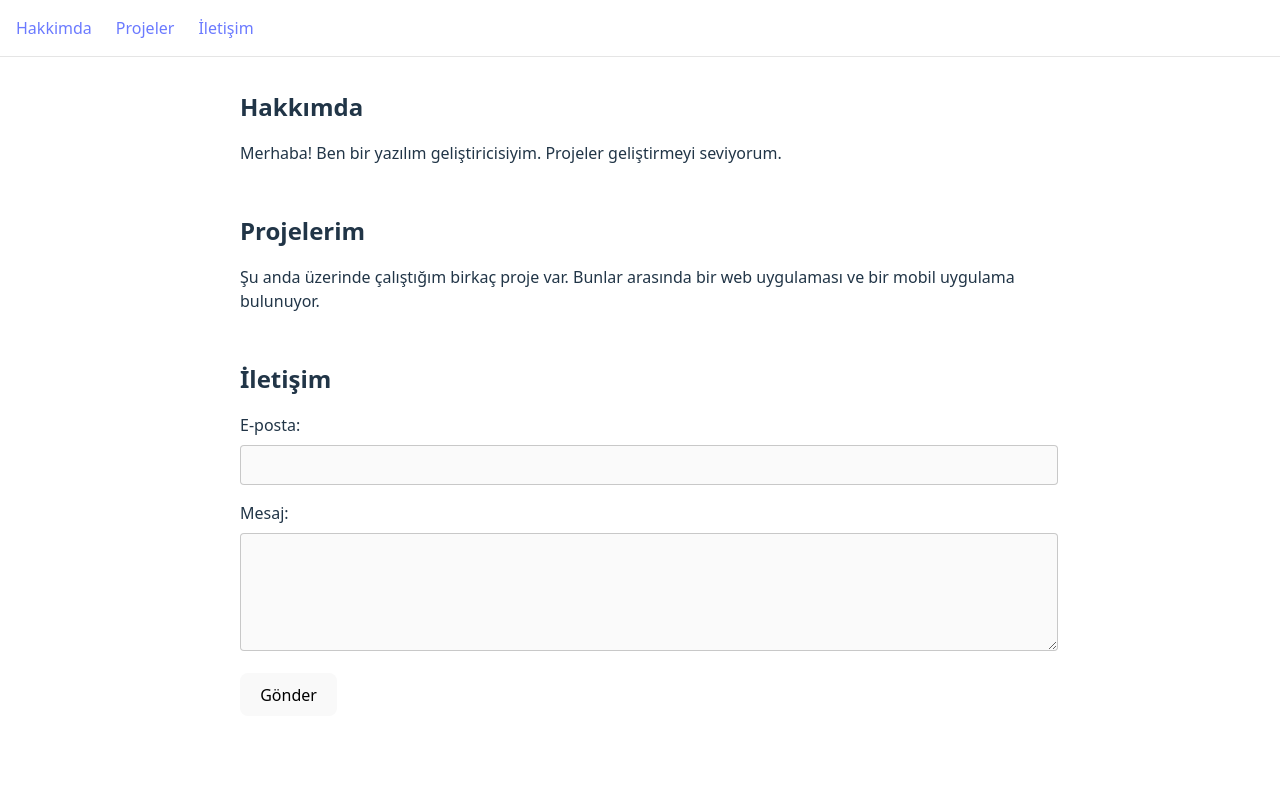
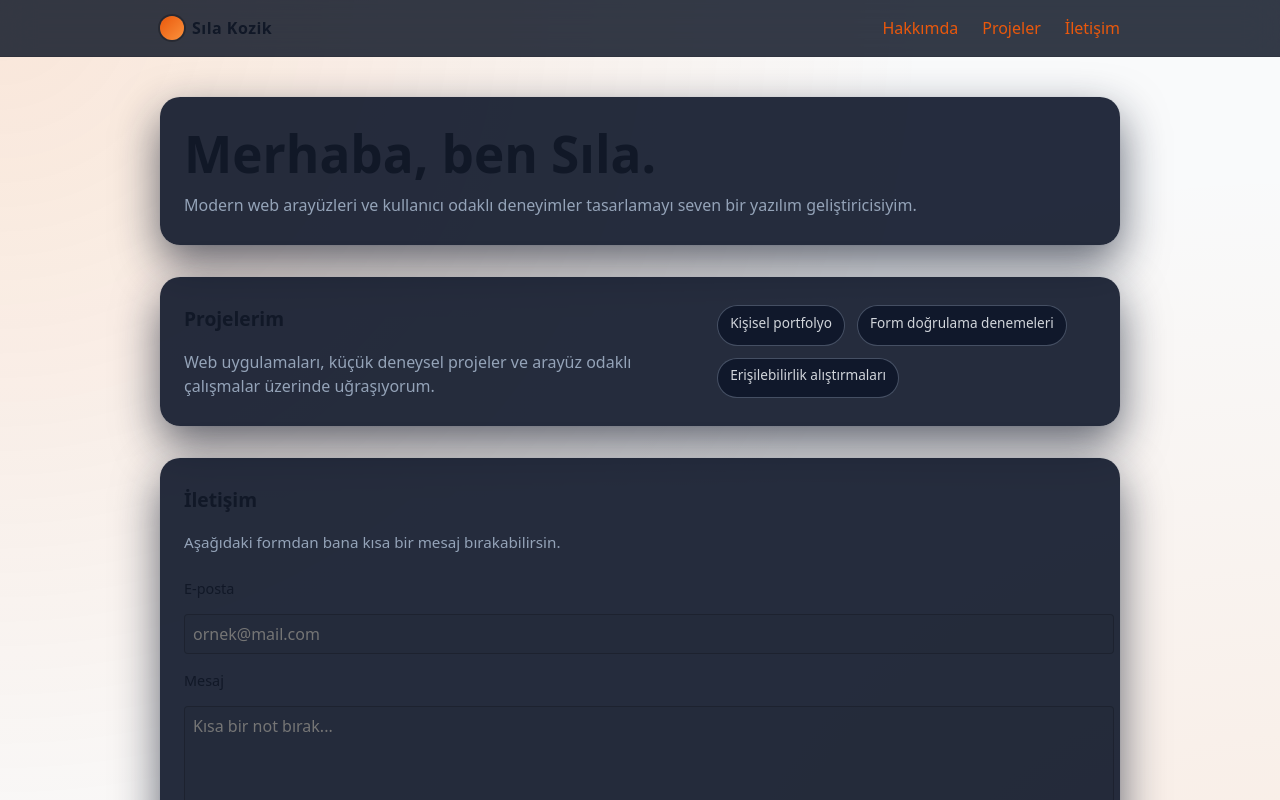
Before and after one commit to silakozik/web-lab, a React (Vite) app: page / in a window 1280 px wide. Shown: the top 800 px of the page. Built offline with nearby package versions, Linux system fonts and the light colour scheme.

Commit message:
refactor: enhance layout and styling for improved user experience

```diff
--- a/src/App.tsx
+++ b/src/App.tsx
@@ -19,59 +19,87 @@ function App() {
       return
     }
 
-    // Form gönderimi başarılı
     alert('Mesajınız gönderildi!')
     setEmail('')
     setMsg('')
   }
 
   return (
-    <>
+    <div className="page">
       <a href="#main-content" className="skip-link">
         Ana içeriğe atla
       </a>
-      <header>
-        <nav aria-label="Ana navigasyon">
-          <ul>
-            <li><a href="#hakkimda">Hakkimda</a></li>
+
+      <header className="site-header">
+        <nav aria-label="Ana navigasyon" className="site-nav">
+          <div className="brand">
+            <span className="brand-mark" aria-hidden="true" />
+            <span className="brand-name">Sıla Kozik</span>
+          </div>
+          <ul className="nav-list">
+            <li><a href="#hakkimda">Hakkımda</a></li>
             <li><a href="#projeler">Projeler</a></li>
             <li><a href="#iletisim">İletişim</a></li>
           </ul>
         </nav>
       </header>
 
-      <main id="main-content">
-        <section id="hakkimda">
-          <h2>Hakkımda</h2>
-          <p>Merhaba! Ben bir yazılım geliştiricisiyim. Projeler geliştirmeyi seviyorum.</p>
+      <main id="main-content" className="page-main">
+        <section id="hakkimda" className="section-card">
+          <h1>Merhaba, ben Sıla.</h1>
+          <p>Modern web arayüzleri ve kullanıcı odaklı deneyimler tasarlamayı seven bir yazılım geliştiricisiyim.</p>
         </section>
 
-        <section id="projeler">
-          <h2>Projelerim</h2>
-          <p>Şu anda üzerinde çalıştığım birkaç proje var. Bunlar arasında bir web uygulaması ve bir mobil uygulama bulunuyor.</p>
+        <section id="projeler" className="section-card section-grid">
+          <div>
+            <h2>Projelerim</h2>
+            <p>Web uygulamaları, küçük deneysel projeler ve arayüz odaklı çalışmalar üzerinde uğraşıyorum.</p>
+          </div>
+          <ul className="project-list">
+            <li className="project-pill">Kişisel portfolyo</li>
+            <li className="project-pill">Form doğrulama denemeleri</li>
+            <li className="project-pill">Erişilebilirlik alıştırmaları</li>
+          </ul>
         </section>
 
-        <section id="iletisim">
+        <section id="iletisim" className="section-card">
           <h2>İletişim</h2>
-          <form onSubmit={submit} noValidate>
-            <div>
-              <label htmlFor="mail">E-posta:</label>
-              <input type="email" id="mail" required value={email} onChange={e => setEmail(e.target.value)} />
+          <p className="section-subtitle">Aşağıdaki formdan bana kısa bir mesaj bırakabilirsin.</p>
+          <form onSubmit={submit} noValidate className="contact-form">
+            <div className="form-field">
+              <label htmlFor="mail">E-posta</label>
+              <input
+                type="email"
+                id="mail"
+                required
+                placeholder="ornek@mail.com"
+                value={email}
+                onChange={e => setEmail(e.target.value)}
+              />
             </div>
-            <div>
-              <label htmlFor="txt">Mesaj:</label>
-              <textarea id="txt" required minLength={10} value={msg} onChange={e => setMsg(e.target.value)} />
+            <div className="form-field">
+              <label htmlFor="txt">Mesaj</label>
+              <textarea
+                id="txt"
+                required
+                minLength={10}
+                placeholder="Kısa bir not bırak..."
+                value={msg}
+                onChange={e => setMsg(e.target.value)}
+              />
             </div>
             {err && <small role="alert">{err}</small>}
-            <button type="submit">Gönder</button>
+            <div className="form-actions">
+              <button type="submit">Gönder</button>
+            </div>
           </form>
         </section>
       </main>
 
-      <footer>
+      <footer className="site-footer">
         <p>&copy; 2026 Sıla Kozik. Tüm hakları saklıdır.</p>
       </footer>
-    </>
+    </div>
   )
 }
 
--- a/src/index.css
+++ b/src/index.css
@@ -1,29 +1,23 @@
-:root {
-  font-family: system-ui, Avenir, Helvetica, Arial, sans-serif;
-  line-height: 1.5;
-  font-weight: 400;
+@import './styles/tokens.css';
 
-  color-scheme: light dark;
-  color: rgba(255, 255, 255, 0.87);
-  background-color: #2a2a35;
-
-  font-synthesis: none;
-  text-rendering: optimizeLegibility;
-  -webkit-font-smoothing: antialiased;
-  -moz-osx-font-smoothing: grayscale;
+a,
+button,
+input,
+textarea {
+  font-family: inherit;
 }
 
 a {
   font-weight: 500;
-  color: #7c8aff;
+  color: var(--color-primary);
   text-decoration: inherit;
 }
 a:hover {
-  color: #9ba5ff;
+  color: var(--color-primary-hover);
 }
 a:focus,
 a:focus-visible {
-  outline: 2px solid #7c8aff;
+  outline: 2px solid var(--color-primary);
   outline-offset: 2px;
 }
 
@@ -31,7 +25,7 @@ a:focus-visible {
   position: absolute;
   top: -40px;
   left: 0;
-  background: #7c8aff;
+  background: var(--color-primary);
   color: white;
   padding: 8px;
   text-decoration: none;
@@ -45,14 +39,66 @@ body {
   margin: 0;
   min-width: 320px;
   min-height: 100vh;
+  background-color: var(--color-bg);
+  color: var(--color-text);
+  background-image:
+    radial-gradient(circle at top left, rgba(249, 115, 22, 0.15), transparent 55%),
+    radial-gradient(circle at bottom right, rgba(249, 115, 22, 0.12), transparent 55%);
 }
 
-header {
-  padding: 1rem;
-  border-bottom: 1px solid rgba(255, 255, 255, 0.1);
+.page {
+  min-height: 100vh;
+  display: flex;
+  flex-direction: column;
 }
 
-nav ul {
+.page-main {
+  max-width: 960px;
+  margin: 0 auto;
+  padding: 2.5rem 1.5rem 3rem;
+  display: flex;
+  flex-direction: column;
+  gap: 2rem;
+}
+
+.site-header {
+  padding: 1rem;
+  border-bottom: 1px solid var(--color-border-subtle);
+  position: sticky;
+  top: 0;
+  z-index: 10;
+  backdrop-filter: blur(16px);
+  background-color: rgba(17, 24, 39, 0.85);
+}
+
+.site-nav {
+  max-width: 960px;
+  margin: 0 auto;
+  display: flex;
+  align-items: center;
+  justify-content: space-between;
+}
+
+.brand {
+  display: flex;
+  align-items: center;
+  gap: 0.5rem;
+}
+
+.brand-mark {
+  width: 24px;
+  height: 24px;
+  border-radius: 0.75rem;
+  background: linear-gradient(135deg, var(--color-primary), var(--color-primary-hover));
+  box-shadow: 0 0 0 2px rgba(0, 0, 0, 0.25);
+}
+
+.brand-name {
+  font-weight: 600;
+  letter-spacing: 0.03em;
+}
+
+.nav-list {
   list-style: none;
   padding: 0;
   margin: 0;
@@ -60,56 +106,91 @@ nav ul {
   gap: 1.5rem;
 }
 
-main {
-  max-width: 800px;
-  margin: 0 auto;
-  padding: 2rem 1rem;
-}
-
-section {
-  margin-bottom: 3rem;
+h1 {
+  font-size: clamp(2rem, 3vw, 2.4rem);
+  margin: 0 0 0.75rem;
 }
 
 section h2 {
   margin-top: 0;
   margin-bottom: 1rem;
+  font-size: 1.2rem;
 }
 
-figure {
-  margin: 1.5rem 0;
+.section-card {
+  border-radius: 1.25rem;
+  padding: 1.75rem 1.5rem;
+  background: rgba(15, 23, 42, 0.9);
+  box-shadow:
+    0 18px 45px rgba(15, 23, 42, 0.65),
+    0 0 0 1px rgba(148, 163, 184, 0.08);
 }
 
-figure img {
-  max-width: 200px;
-  height: auto;
-  border-radius: 4px;
+.section-card p {
+  margin: 0.5rem 0 0;
+  color: rgba(148, 163, 184, 1);
 }
 
-figcaption {
-  margin-top: 0.5rem;
-  font-size: 0.9rem;
-  color: rgba(255, 255, 255, 0.7);
+.section-subtitle {
+  font-size: 0.95rem;
+  color: rgba(148, 163, 184, 1);
 }
 
-form div {
-  margin-bottom: 1rem;
+.section-grid {
+  display: grid;
+  grid-template-columns: minmax(0, 2fr) minmax(0, 1.5fr);
+  gap: 1.75rem;
+}
+
+.project-list {
+  list-style: none;
+  margin: 0;
+  padding: 0;
+  display: flex;
+  flex-wrap: wrap;
+  gap: 0.75rem;
+}
+
+.project-pill {
+  padding: 0.4rem 0.75rem;
+  border-radius: 999px;
+  background-color: rgba(15, 23, 42, 0.9);
+  border: 1px solid rgba(148, 163, 184, 0.4);
+  font-size: 0.85rem;
+  color: rgba(209, 213, 219, 1);
+}
+
+.contact-form {
+  margin-top: 1.5rem;
+  display: flex;
+  flex-direction: column;
+  gap: 1rem;
+}
+
+.form-field {
+  display: flex;
+  flex-direction: column;
+  gap: 0.4rem;
 }
 
 label {
   display: block;
   margin-bottom: 0.5rem;
+  font-size: 0.9rem;
+  font-weight: 500;
 }
 
 input,
 textarea {
   width: 100%;
   padding: 0.5rem;
-  border: 1px solid rgba(255, 255, 255, 0.2);
+  border: 1px solid var(--color-border-input);
   border-radius: 4px;
-  background-color: rgba(255, 255, 255, 0.05);
+  background-color: var(--color-surface);
   color: inherit;
   font-family: inherit;
   font-size: 1rem;
+  transition: border-color 0.2s ease, background-color 0.2s ease, box-shadow 0.2s ease;
 }
 
 textarea {
@@ -117,17 +198,22 @@ textarea {
   resize: vertical;
 }
 
-small {
-  display: block;
-  color: #ff8a8a;
+.form-actions {
   margin-top: 0.5rem;
 }
 
-footer {
+small {
+  display: block;
+  color: var(--color-error);
+  margin-top: 0.5rem;
+}
+
+.site-footer {
   padding: 1rem;
   text-align: center;
-  border-top: 1px solid rgba(255, 255, 255, 0.1);
+  border-top: 1px solid var(--color-border-subtle);
   margin-top: 3rem;
+  font-size: 0.85rem;
 }
 
 h1 {
@@ -142,13 +228,19 @@ button {
   font-size: 1em;
   font-weight: 500;
   font-family: inherit;
-  background-color: #3a3a45;
+  background-color: var(--color-button-bg);
   cursor: pointer;
-  transition: border-color 0.25s;
+  transition:
+    border-color 0.2s ease,
+    background-color 0.2s ease,
+    box-shadow 0.2s ease,
+    transform 0.08s ease-out;
 }
 button:hover {
-  border-color: #7c8aff;
-  background-color: #4a4a55;
+  border-color: var(--color-primary);
+  background-color: var(--color-button-bg-hover);
+  box-shadow: 0 12px 24px rgba(15, 23, 42, 0.45);
+  transform: translateY(-1px);
 }
 button:focus,
 button:focus-visible {
@@ -159,36 +251,6 @@ input:focus,
 input:focus-visible,
 textarea:focus,
 textarea:focus-visible {
-  outline: 2px solid #7c8aff;
+  outline: 2px solid var(--color-primary);
   outline-offset: 2px;
 }
-
-@media (prefers-color-scheme: light) {
-  :root {
-    color: #213547;
-    background-color: #ffffff;
-  }
-  a {
-    color: #6b7aff;
-  }
-  a:hover {
-    color: #8b9aff;
-  }
-  button {
-    background-color: #f9f9f9;
-  }
-  header {
-    border-bottom-color: rgba(0, 0, 0, 0.1);
-  }
-  input,
-  textarea {
-    border-color: rgba(0, 0, 0, 0.2);
-    background-color: rgba(0, 0, 0, 0.02);
-  }
-  figcaption {
-    color: rgba(0, 0, 0, 0.6);
-  }
-  footer {
-    border-top-color: rgba(0, 0, 0, 0.1);
-  }
-}
--- /dev/null
+++ b/src/styles/tokens.css
@@ -0,0 +1,46 @@
+:root {
+  font-family: system-ui, Avenir, Helvetica, Arial, sans-serif;
+  line-height: 1.5;
+  font-weight: 400;
+
+  color-scheme: light dark;
+  color: rgba(255, 255, 255, 0.87);
+  background-color: #2a2a35;
+
+  font-synthesis: none;
+  text-rendering: optimizeLegibility;
+  -webkit-font-smoothing: antialiased;
+  -moz-osx-font-smoothing: grayscale;
+
+  /* Design tokens */
+  --color-bg: #111827;
+  --color-text: #f9fafb;
+  --color-primary: #f97316; /* canlı turuncu */
+  --color-primary-hover: #fb923c;
+  --color-border-subtle: rgba(255, 255, 255, 0.1);
+  --color-border-input: rgba(255, 255, 255, 0.2);
+  --color-surface: rgba(255, 255, 255, 0.05);
+  --color-button-bg: #3a3a45;
+  --color-button-bg-hover: #4a4a55;
+  --color-error: #ff8a8a;
+  --color-caption: rgba(255, 255, 255, 0.7);
+}
+
+@media (prefers-color-scheme: light) {
+  :root {
+    color: #213547;
+    background-color: #ffffff;
+
+    --color-bg: #f9fafb;
+    --color-text: #111827;
+    --color-primary: #ea580c;
+    --color-primary-hover: #fb923c;
+    --color-border-subtle: rgba(0, 0, 0, 0.1);
+    --color-border-input: rgba(0, 0, 0, 0.2);
+    --color-surface: rgba(0, 0, 0, 0.02);
+    --color-button-bg: #f9f9f9;
+    --color-button-bg-hover: #e8e8e8;
+    --color-error: #ff8a8a;
+    --color-caption: rgba(0, 0, 0, 0.6);
+  }
+}
```
